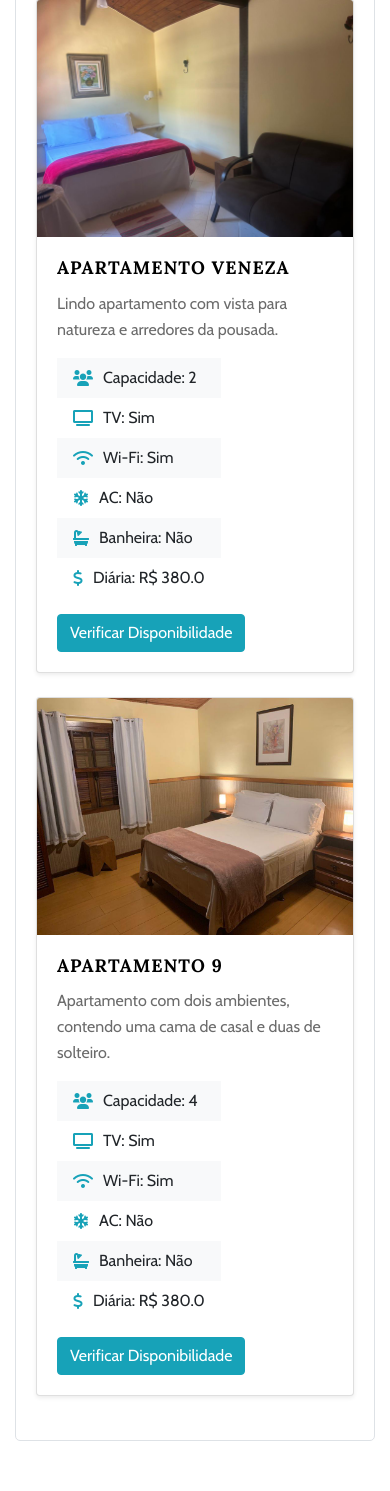
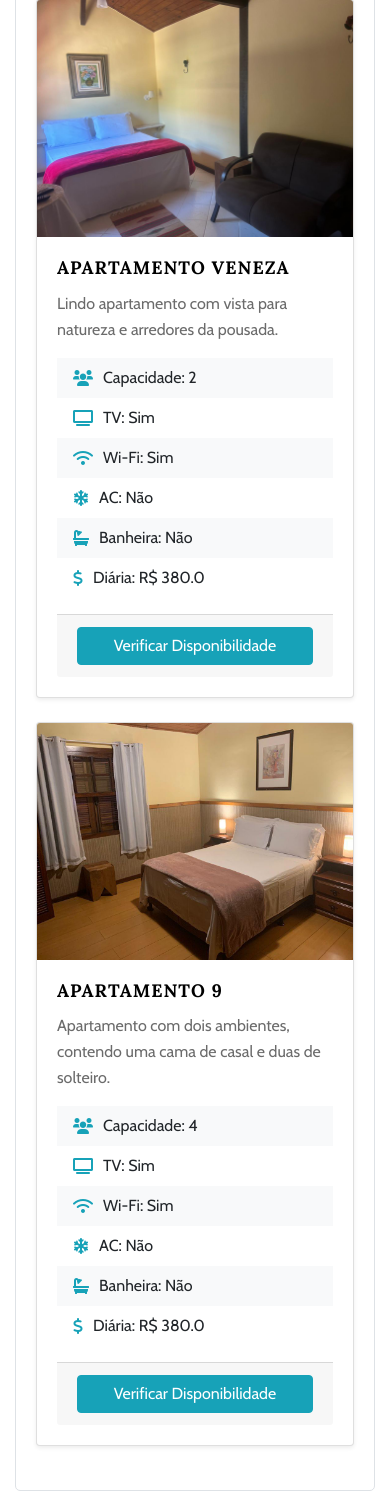
Before and after one commit to uniatrix/Villa-Mia, a Django app: page /category/1/ in a window 390 px wide. Shown: the part 492-1983 px from the top of the page. Before the commit the page ends 1933 px from the top, so only its background shows below. Run offline with Django 5.2, Linux system fonts and the light colour scheme; data comes from the database, SQL or seed files in the repository; some libraries are stand-ins or nearby versions.

Commit message:
styling changes

```diff
--- a/backend/static/css/style.css
+++ b/backend/static/css/style.css
@@ -771,7 +771,6 @@ ol {
 }
 .hp-room-items .hp-room-item {
   height: 600px;
-  width: 620px;
   margin-right: -15px;
   position: relative;
   overflow: hidden;
--- a/backend/templates/backend/category_rooms.html
+++ b/backend/templates/backend/category_rooms.html
@@ -99,6 +99,33 @@
             margin-bottom: 18px;
         }
     }
+
+    /* Additional styles to align card content */
+    .card {
+        display: flex;
+        flex-direction: column;
+        justify-content: space-between;
+    }
+
+    .card-body {
+        flex: 1;
+        display: flex;
+        flex-direction: column;
+        justify-content: space-between;
+    }
+
+    .card-body .content {
+        flex: 1;
+    }
+
+    .card-footer {
+        display: flex;
+        flex-direction: column;
+    }
+
+    .list-group {
+        flex: 1;
+    }
 </style>
 {% endblock %}
 {% block body %}
@@ -128,9 +155,9 @@
                             <div class="card h-100 shadow-sm">
                                 <img src="{{ room.image.url }}" class="card-img-top" alt="{{ room.title }}">
                                 <div class="card-body d-flex flex-column">
-                                    <h5 class="card-title card-title">{{ room.title }}</h5>
+                                    <div class="content">
+                                        <h5 class="card-title">{{ room.title }}</h5>
                                         <p class="card-text">{{ room.description }}</p>
-                                    <div class="d-flex justify-content-right">
                                         <ul class="list-group list-group-flush mb-3">
                                             <li class="list-group-item"><i class="fas fa-users"></i>Capacidade: {{ room.capacity }}</li>
                                             <li class="list-group-item"><i class="fas fa-tv"></i>TV: {{ room.tv|yesno:"Sim,Não" }}</li>
@@ -140,9 +167,8 @@
                                             <li class="list-group-item"><i class="fas fa-dollar-sign"></i>Diária: R$ {{ room.price }}</li>
                                         </ul>
                                     </div>
-                                    <div class="d-flex justify-content-right">
+                                    <div class="card-footer">
                                         <a href="{% url 'check_availability' room.id %}" class="btn btn-info mt-auto">Verificar Disponibilidade</a>
-                                    </div>
                                         {% if request.user.is_staff %}
                                             <form method="post" action="{% url 'category_rooms' category.id %}" class="mt-3">
                                                 {% csrf_token %}
@@ -173,6 +199,7 @@
                                     </div>
                                 </div>
                             </div>
+                        </div>
                     {% endfor %}
                 {% else %}
                     <p class="text-center">No rooms available in this category.</p>
```
Also changed, not shown: backend/templates/backend/index.html (+14 -29 lines). Lines whose indentation alone changed are shown as unchanged.
